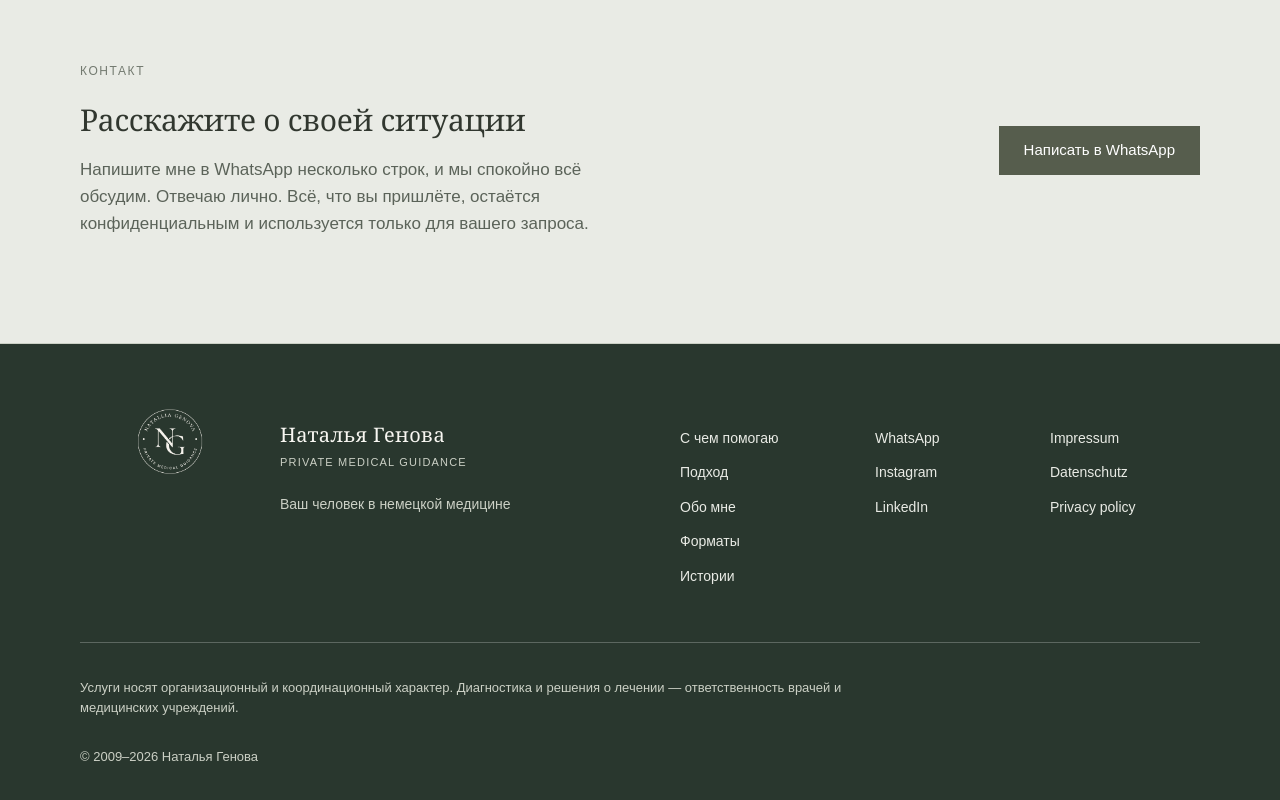
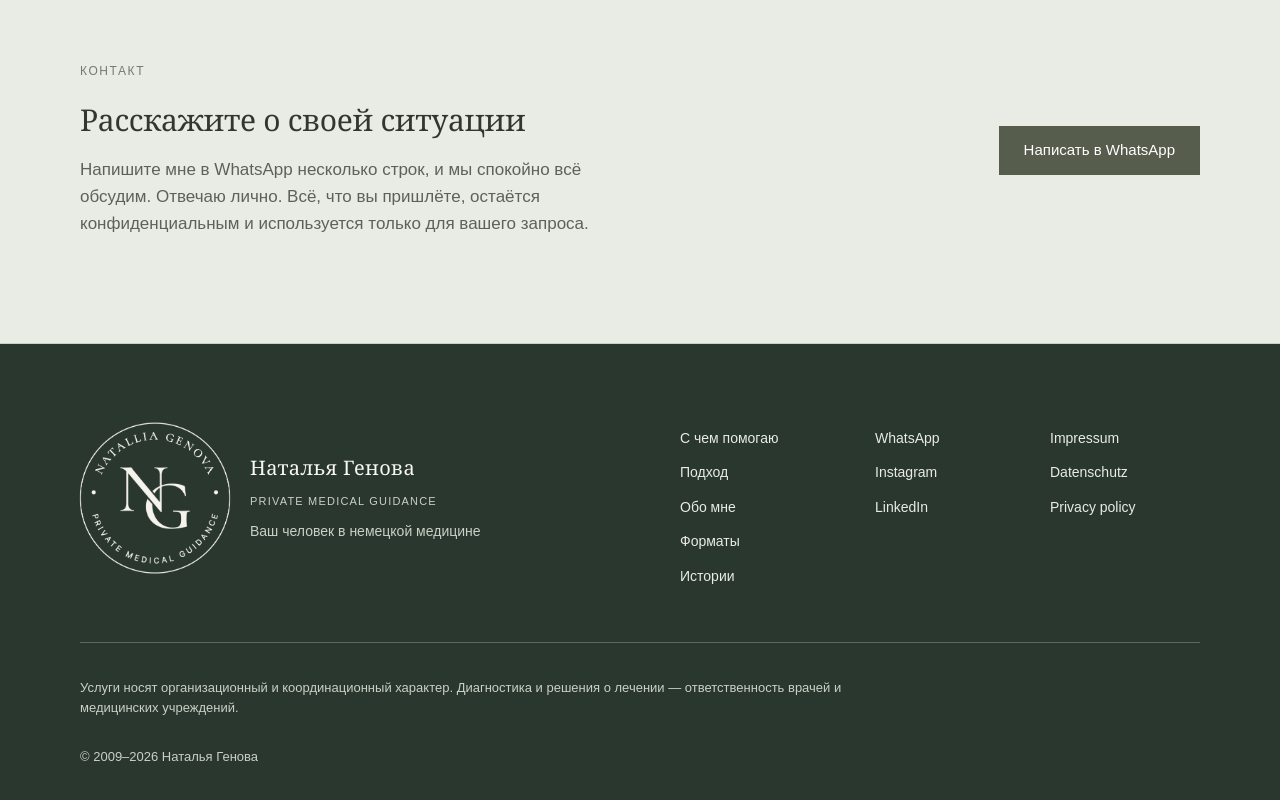
Before and after one commit to nataliagenovab2b-byte/natalliagenovacloudtest, a website: page index.html in a window 1280 px wide. Shown: the part 5194-5994 px from the top of the page. Drawn offline with Linux system fonts and the light colour scheme.

Commit message:
Adjust desktop footer emblem and spacing

```diff
--- a/figma-preview/styles.css
+++ b/figma-preview/styles.css
@@ -141,3 +141,13 @@ p{font-size:17px;line-height:1.65;color:var(--muted)}
   .footer-brand img{width:140px;height:140px;flex:0 0 140px;object-fit:cover;object-position:center}
   .footer-brand strong{margin-top:0}
 }
+@media(min-width:901px){
+  .footer-brand{align-items:center}
+  .footer-brand img{width:150px;height:150px;flex:0 0 150px;object-fit:cover;object-position:center;transform:scale(1.55)}
+  .footer-brand strong{margin:0 0 14px}
+  .footer-brand span{display:block}
+  .footer-brand p{margin-top:14px}
+}
+@media(min-width:901px) and (max-width:1180px){
+  .footer-main{grid-template-columns:minmax(400px,1.8fr) repeat(3,minmax(0,1fr))}
+}
--- a/styles.css
+++ b/styles.css
@@ -141,3 +141,13 @@ p{font-size:17px;line-height:1.65;color:var(--muted)}
   .footer-brand img{width:140px;height:140px;flex:0 0 140px;object-fit:cover;object-position:center}
   .footer-brand strong{margin-top:0}
 }
+@media(min-width:901px){
+  .footer-brand{align-items:center}
+  .footer-brand img{width:150px;height:150px;flex:0 0 150px;object-fit:cover;object-position:center;transform:scale(1.55)}
+  .footer-brand strong{margin:0 0 14px}
+  .footer-brand span{display:block}
+  .footer-brand p{margin-top:14px}
+}
+@media(min-width:901px) and (max-width:1180px){
+  .footer-main{grid-template-columns:minmax(400px,1.8fr) repeat(3,minmax(0,1fr))}
+}
```
